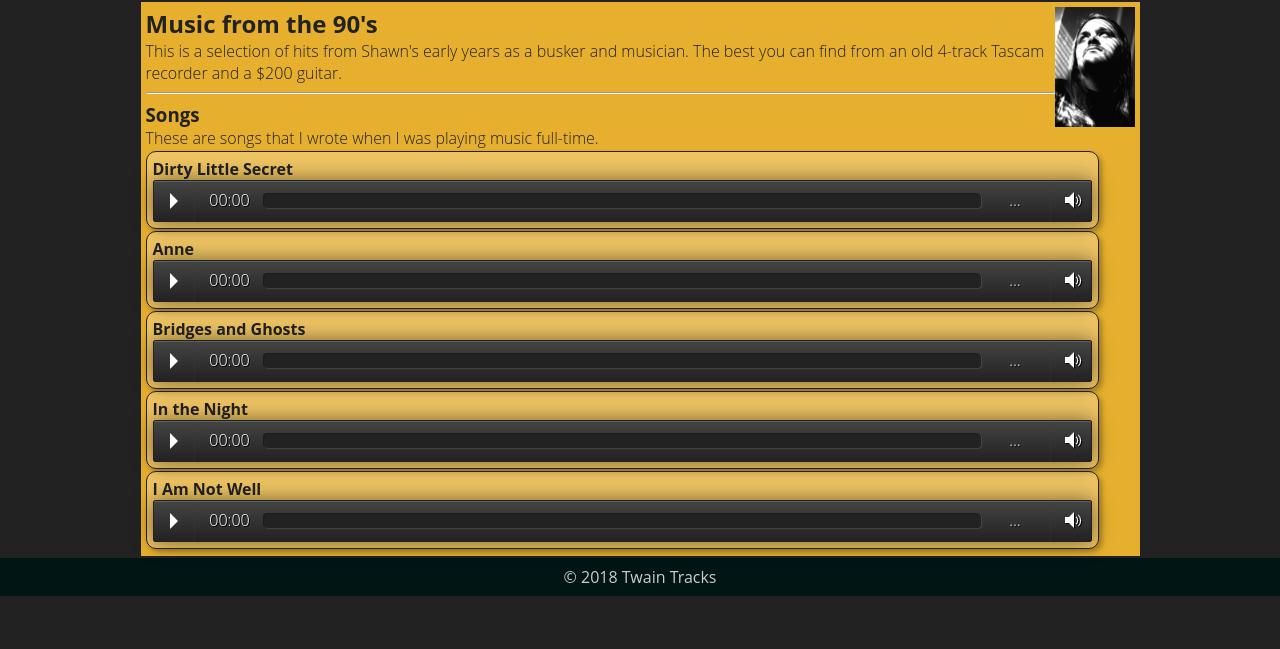
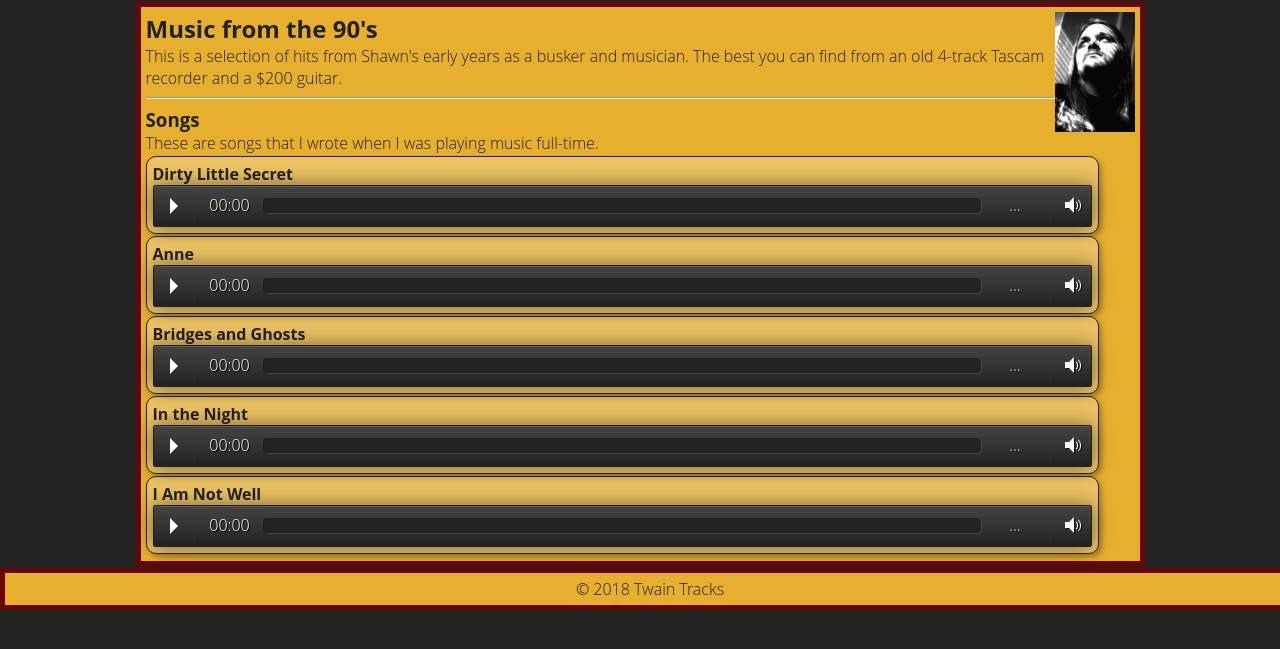
Before and after one commit to Ifycode-archived/less-getting-started, a website: page index.html in a window 1280 px wide. Shown: the part 63-712 px from the top of the page. Drawn offline with nearby package versions, Linux system fonts and the light colour scheme.

Commit message:
Sharing rules

```diff
--- a/css/site.less
+++ b/css/site.less
@@ -41,7 +41,15 @@ h6 {
   border-radius: 2px;
 }
 
+//see css file for difference
+
+#shared() {
+  border: 5px solid @highlightColor;
+  //add other styles
+}
+
 .container {
+  #shared();
   font-weight: 100;
   width: @minWidth;
   margin: 0 auto;
@@ -65,7 +73,8 @@ header {
   margin-bottom: 2px;
 }
 
-footer {
+footer { //add .container content to footer
+  .container();
   justify-content: center;
   margin-top: 2px;
 }
```
Also changed, not shown: css/site.css.
